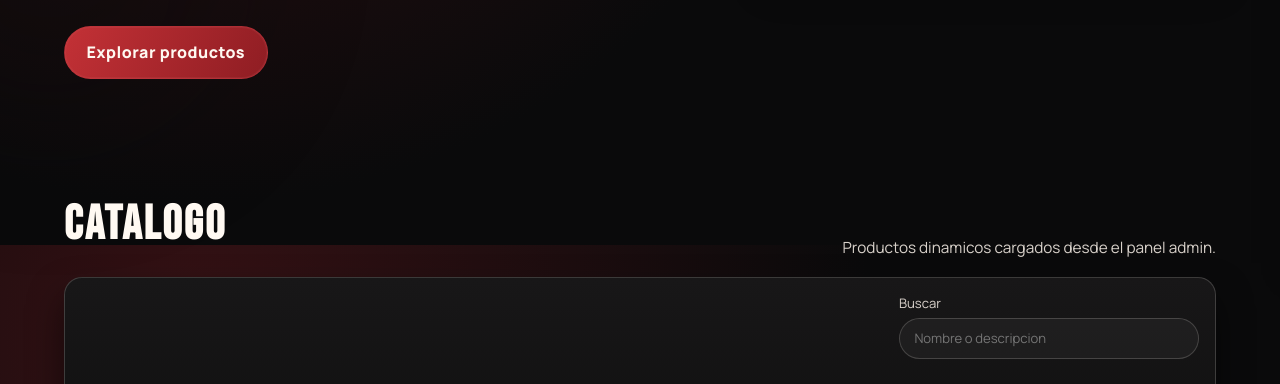
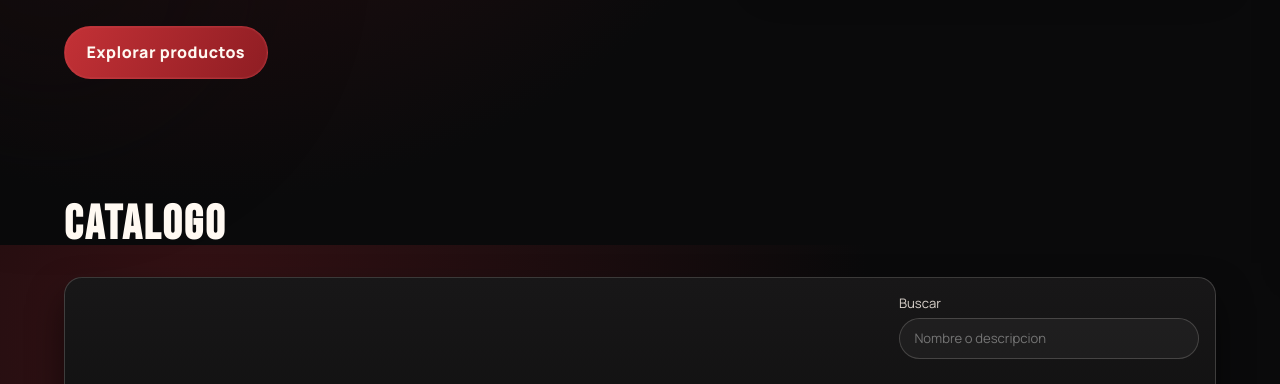
Before and after one commit to 109User109/HeavyBurger, a website: page index.html in a window 1280 px wide. Shown: the part 555-939 px from the top of the page. Drawn offline with Linux system fonts and the light colour scheme; no server answers.

Commit message:
Remove catalog helper text

```diff
--- a/index.html
+++ b/index.html
@@ -70,7 +70,7 @@
       <section id="catalogo" class="menu-section reveal">
         <div class="section-head">
           <h2>Catalogo</h2>
-          <p>Productos dinamicos cargados desde el panel admin.</p>
+
         </div>
 
         <section class="catalog-panel">
```
